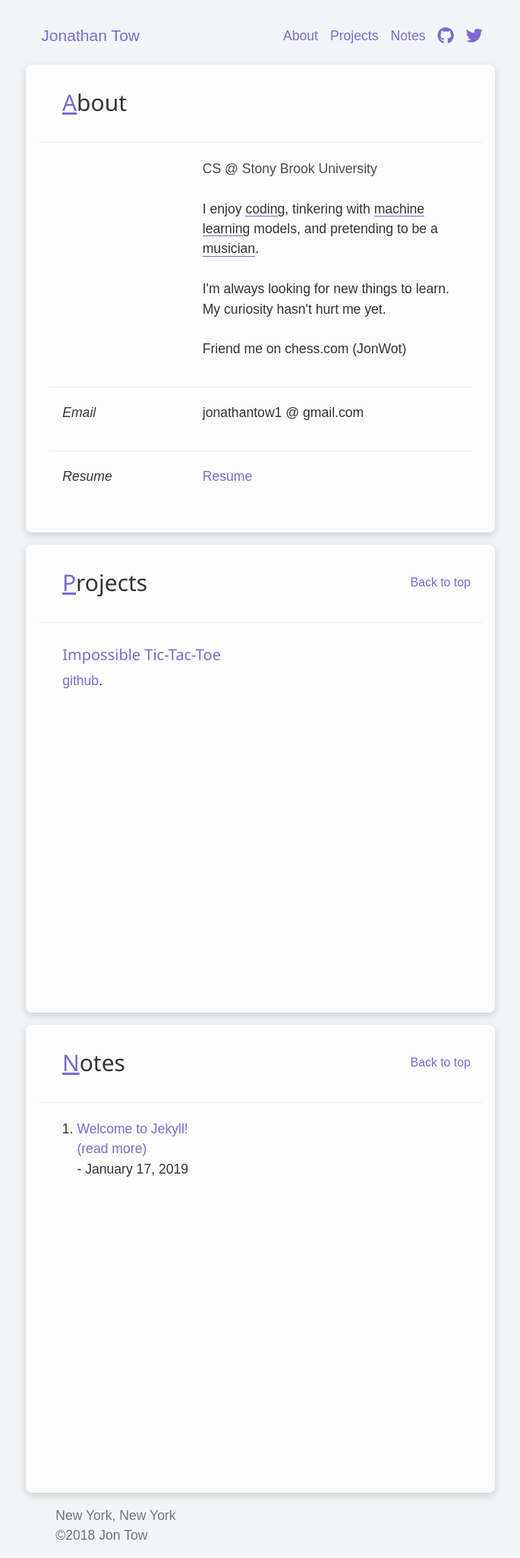
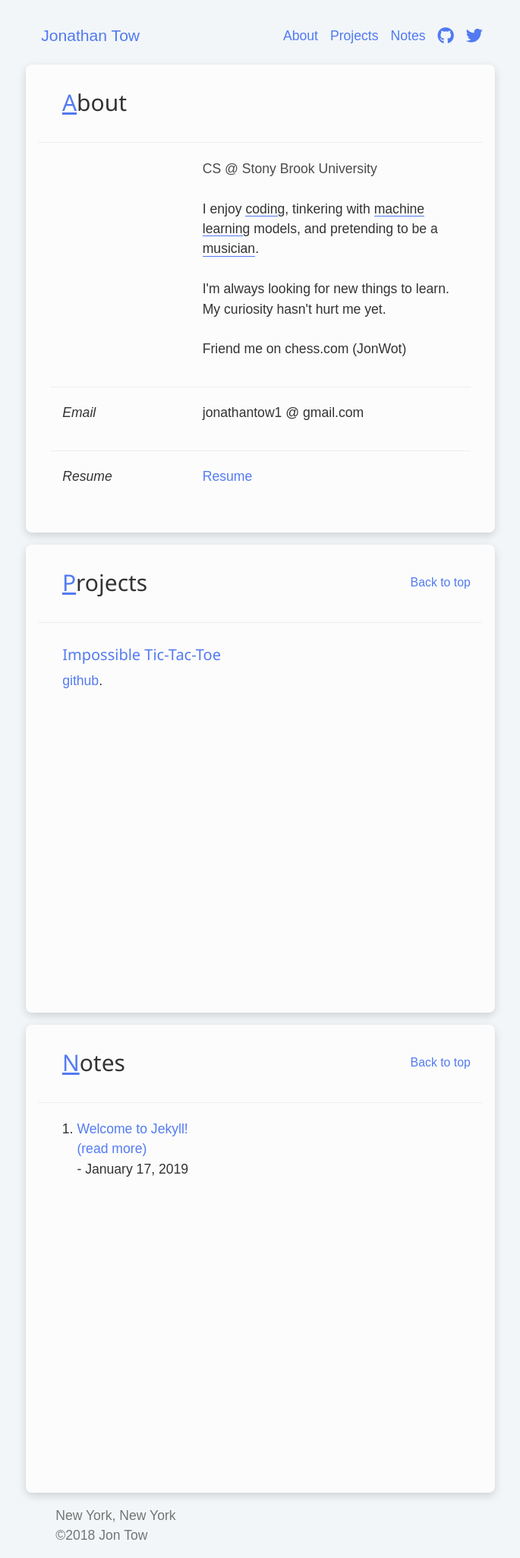
Before and after one commit to jon-tow/jon-tow.github.io, a Jekyll site: the page built from index.html, in a window 1280 px wide. Shown: the whole page at 76% size, without its empty margins (297-982 px from the left). Built offline with Jekyll 4.4.1, drawn with Linux system fonts in a browser that asks for light colours; nearby versions of some CDN libraries.

Commit message:
change main-color

```diff
--- a/css/main.css
+++ b/css/main.css
@@ -1,6 +1,6 @@
 :root {
   /* Global Colors */
-    --main-color: #7E6ACD;
+    --main-color: rgba(20, 75, 239, 0.729);
     --main-white: #FCFCFC;
     --black: #333;
     --light-black: rgb(75, 75, 75);
```
